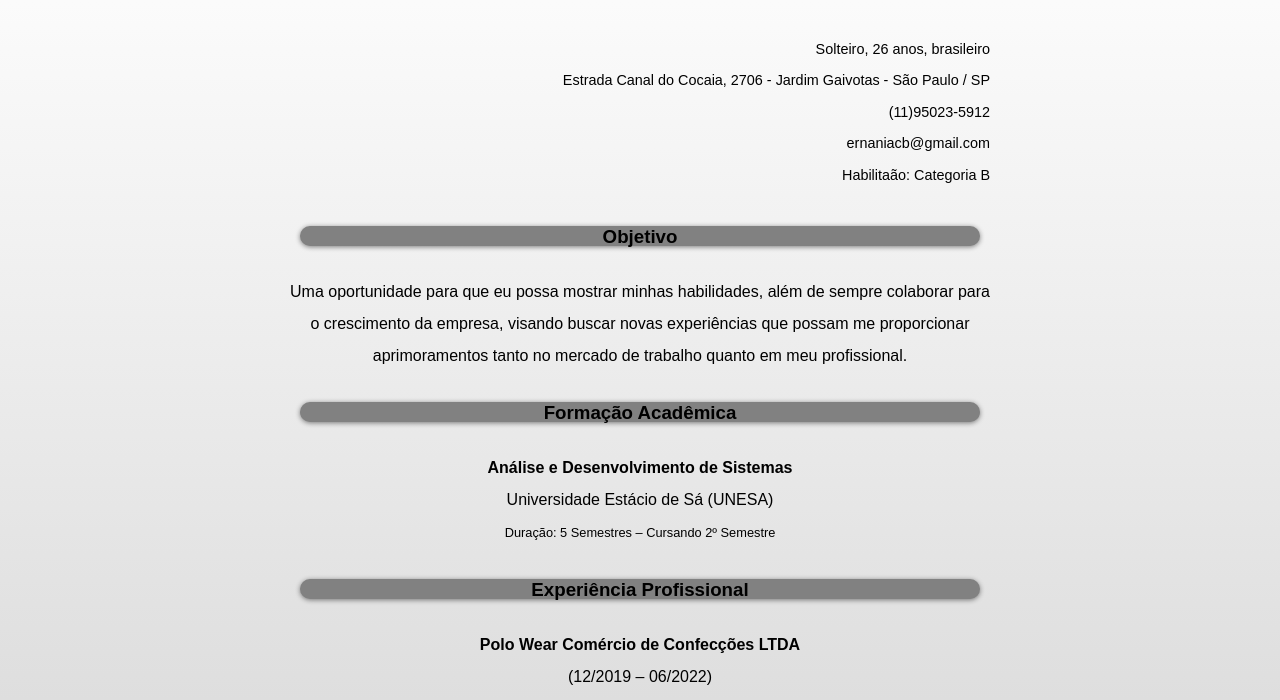
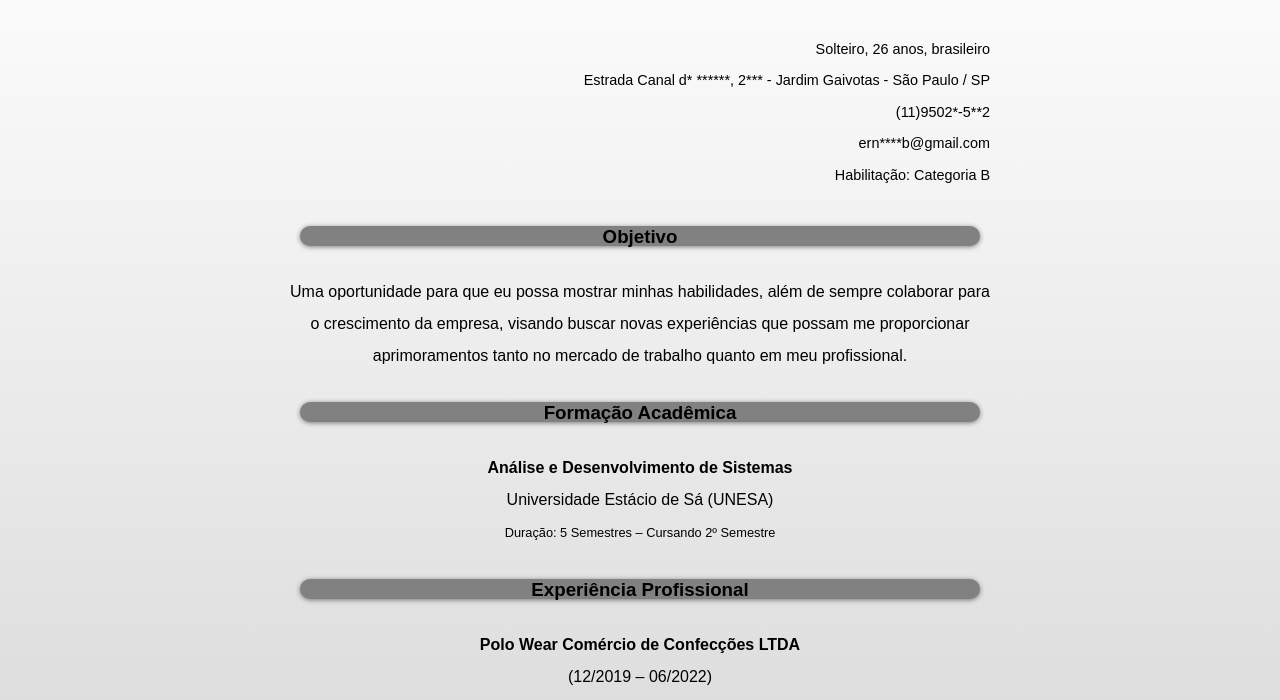
Before and after one commit to ErnaniAmorim/curriculo, a plain HTML site: page index.html in a window 1280 px wide. Shown: the part 94-794 px from the top of the page. Drawn offline with Linux system fonts and the light colour scheme.

Commit message:
Curriculo atualizado

```diff
--- a/index.html
+++ b/index.html
@@ -11,10 +11,10 @@
       <h1>Ernani Amorim Castelo Branco</h1>
       <div>
         <p class="dados">Solteiro, 26 anos, brasileiro</p>
-        <p class="dados">Estrada Canal do Cocaia, 2706 - Jardim Gaivotas - São Paulo / SP</p>
-        <p class="dados">(11)95023-5912</p>
-        <p class="dados">ernaniacb@gmail.com</p>
-        <p class="dados">Habilitaão: Categoria B</p>
+        <p class="dados">Estrada Canal d* ******, 2*** - Jardim Gaivotas - São Paulo / SP</p>
+        <p class="dados">(11)9502*-5**2</p>
+        <p class="dados">ern****b@gmail.com</p>
+        <p class="dados">Habilitação: Categoria B</p>
       </div>
     </header>
     <main>
```
